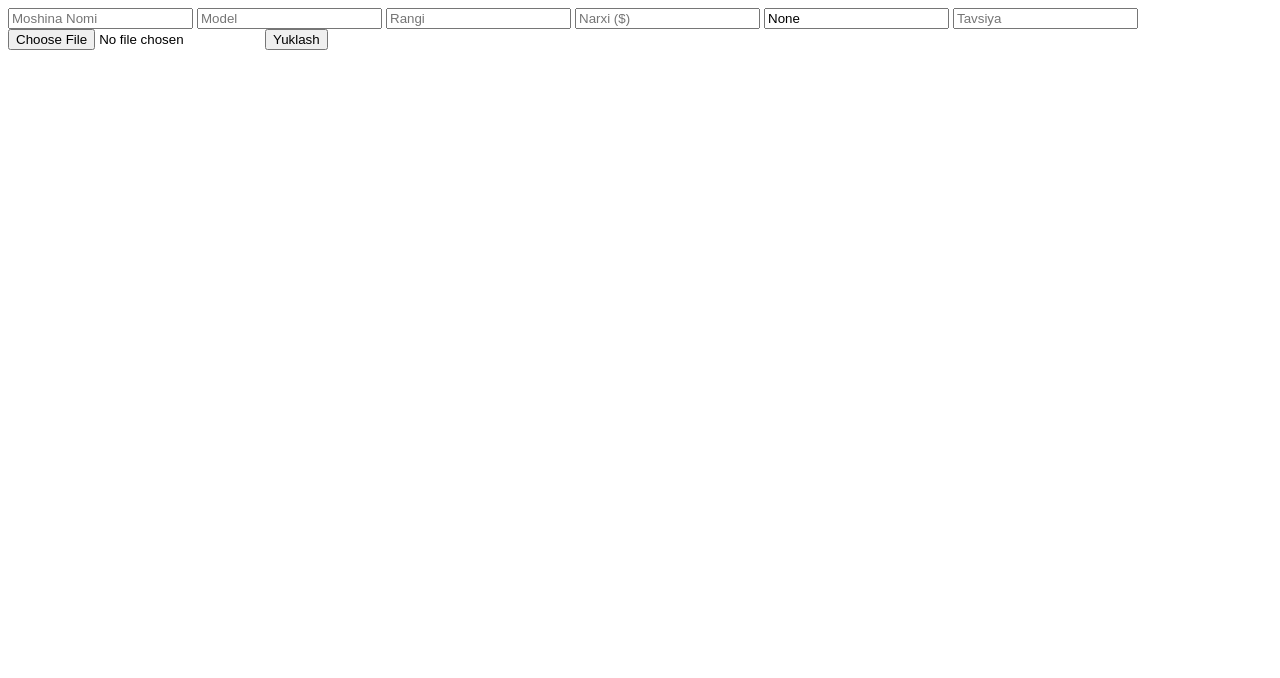
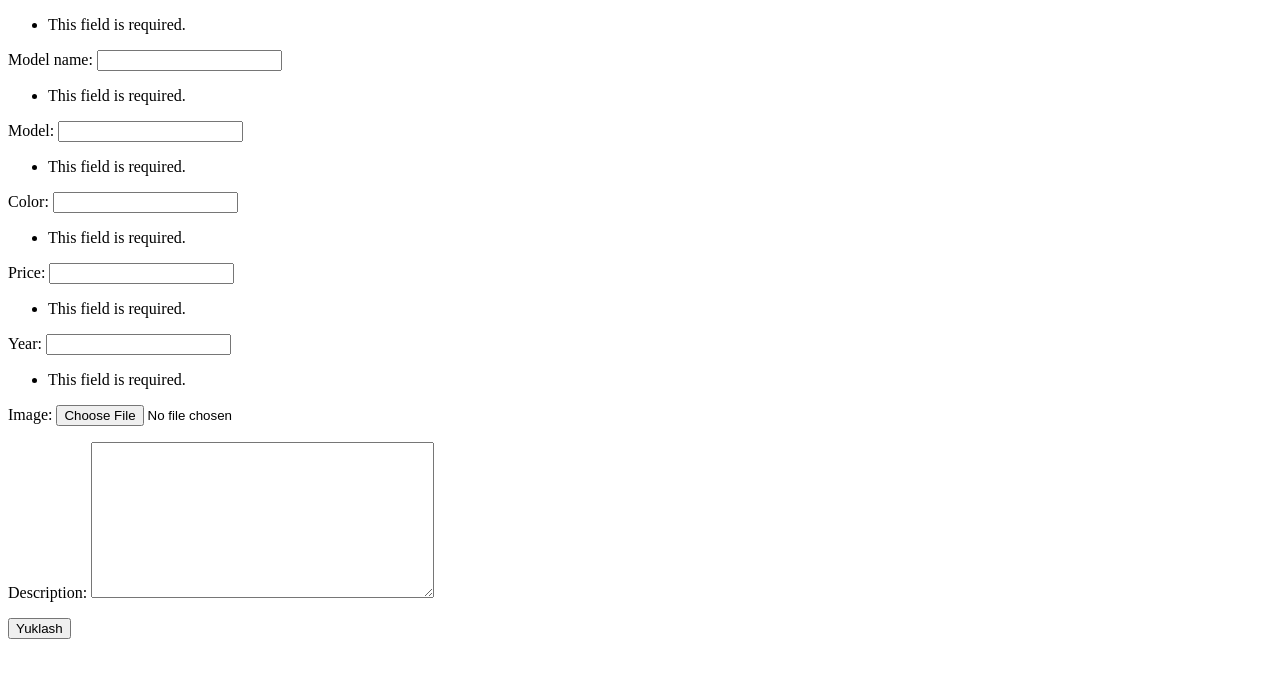
Before and after one commit to Dilmurod0930/Dars_5_Forma_Bilan_Ishlash, a Django app: page /moshina_add/ in a window 1280 px wide. Shown: the top 678 px of the page. Run offline with Django 5.2, Linux system fonts and the light colour scheme.

Commit message:
Forma  Ulandi

```diff
--- a/moshina/forms.py
+++ b/moshina/forms.py
@@ -1,5 +1,6 @@
 from  django import forms
 from  .models import Moshina
+
 
 
 class MoshinaForm(forms.ModelForm):
--- a/moshina/urls.py
+++ b/moshina/urls.py
@@ -1,10 +1,10 @@
 from  django.urls import path
-from  .views import main, moshina_lst, moshina_info, moshina_update, moshina_add, moshina_delete
+from  .views import main, moshina_lst, moshina_info, moshina_update_form, moshina_add_form, moshina_delete
 urlpatterns = [
     path('', main, name='main'),
     path('moshina/', moshina_lst, name='moshina_lst'),
     path('moshina/<int:id>/', moshina_info, name='moshina_info'),
-    path('moshina_update/<int:id>/', moshina_update, name='moshina_update'),
-    path('moshina_add/', moshina_add, name='moshina_add'),
+    path('moshina_update/<int:id>/', moshina_update_form, name='moshina_update'),
+    path('moshina_add/', moshina_add_form, name='moshina_add'),
     path('moshina_delete/<int:id>/', moshina_delete, name='moshina_delete'),
 ]
--- a/moshina/views.py
+++ b/moshina/views.py
@@ -1,5 +1,6 @@
 from django.shortcuts import render, redirect,  get_object_or_404
 from .models import Moshina
+from .forms import MoshinaForm
 
 """  model_name = models.CharField(max_length=100)  # Masalan: 'Gentra'
     model = models.CharField(max_length=100)  # Masalan: 'Chevrolet'
@@ -24,37 +25,58 @@ def  moshina_info(request , id):
     context = {'moshina': moshina}
     return render(request, 'moshina/moshina_info.html', context = context)
 
-def  moshina_update(request , id):
-    moshina = Moshina.objects.get(id = id)
-    if  request.method == 'POST':
-        moshina.model_name  = request.POST.get('model_name')
-        moshina.model = request.POST.get('model')
-        moshina.color = request.POST.get('color')
-        moshina.price = request.POST.get('price')
-        moshina.year = request.POST.get('year')
-        moshina.description = request.POST.get('description')
-        image = request.FILES.get('image')
-        if image:
-            moshina.image = image
-        moshina.save()
-        return redirect('moshina_info', id = id)
-    return render(request, 'moshina/moshina_update.html',  context={'moshina': 'moshina'})
 
 
+"""Yaratilgan  moshia  qo'shosh  uchun ishlatilgan.
+ Creatd  Moshina  Funksiyasi"""
 
-def  moshina_add(request):
-    moshina = Moshina()
-    if  request.method == 'POST':
-        moshina.model_name = request.POST['model_name']
-        moshina.model = request.POST['model']
-        moshina.color = request.POST.get('color')
-        moshina.price = request.POST.get('price')
-        moshina.year = request.POST.get('year')
-        moshina.description = request.POST.get('description')
-        moshina.image = request.FILES.get('image')
-        moshina.save()
+# def  moshina_add(request):
+#     moshina = Moshina()
+#     if  request.method == 'POST':
+#         moshina.model_name = request.POST['model_name']
+#         moshina.model = request.POST['model']
+#         moshina.color = request.POST.get('color')
+#         moshina.price = request.POST.get('price')
+#         moshina.year = request.POST.get('year')
+#         moshina.description = request.POST.get('description')
+#         moshina.image = request.FILES.get('image')
+#         moshina.save()
+#         return redirect('moshina_lst')
+#     return render(request, "moshina/moshina_add.html", context={'moshina': moshina})
+
+def  moshina_add_form(request):
+    form = MoshinaForm(request.POST, request.FILES)
+    if form.is_valid():
+        form.save()
         return redirect('moshina_lst')
-    return render(request, "moshina/moshina_add.html", context={'moshina': moshina})
+    return render(request, 'moshina/moshina_add.html', {'form': form})
+
+"""==================================================================================================="""
+
+# def  moshina_update(request , id):
+#     moshina = Moshina.objects.get(id = id)
+#     if  request.method == 'POST':
+#         moshina.model_name  = request.POST.get('model_name')
+#         moshina.model = request.POST.get('model')
+#         moshina.color = request.POST.get('color')
+#         moshina.price = request.POST.get('price')
+#         moshina.year = request.POST.get('year')
+#         moshina.description = request.POST.get('description')
+#         image = request.FILES.get('image')
+#         if image:
+#             moshina.image = image
+#         moshina.save()
+#         return redirect('moshina_info', id = id)
+#     return render(request, 'moshina/moshina_update.html',  context={'moshina': 'moshina'})
+
+
+def  moshina_update_form(request, id):
+    moshina = Moshina.objects.get(id = id)
+    form = MoshinaForm(request.POST, request.FILES, instance = moshina)
+    if form.is_valid():
+        form.save()
+        return redirect('moshina_lst')
+    return render(request, 'moshina/moshina_update.html', {'form': form})
 
 
 def moshina_delete(request , id):
--- a/templates/moshina/moshina_add.html
+++ b/templates/moshina/moshina_add.html
@@ -7,13 +7,7 @@
 <body>
 <form method="post"  enctype="multipart/form-data">
     {%  csrf_token %}
-    <input type="text" name="model_name" value="{{moshina.model_name}}"  placeholder="Moshina Nomi ">
-    <input type="text" name="model" value="{{moshina.model}}"  placeholder="Model">
-    <input type="text" name="color" value="{{moshina.color}}"  placeholder="Rangi ">
-    <input type="number" name="price" value="{{moshina.price}}"  placeholder="Narxi ($)">
-    <input type="text" name="year" value="{{moshina.year}}"  placeholder="Yili ">
-    <input type="text" name="description" value="{{moshina.description}}"  placeholder="Tavsiya ">
-    <input type="file" name="image" value="{{moshina.image}}">
+    {{form.as_p}}
     <button type="submit" >Yuklash </button>
 </form>
 </body>
--- a/templates/moshina/moshina_lst.html
+++ b/templates/moshina/moshina_lst.html
@@ -26,7 +26,7 @@
       <h1 class="text-2xl font-bold">AutoMarket</h1>
       <ul class="flex space-x-6 font-medium">
         <li><a href="/" class="hover:text-yellow-300">Asosiy</a></li>
-        <li><a href="/moshinalar/" class="hover:text-yellow-300">Moshinalar</a></li>
+        <li><a href="/" class="hover:text-yellow-300">Moshinalar</a></li>
       </ul>
     </div>
   </nav>
```
Also changed, not shown: templates/moshina/moshina_update.html (+4 -11 lines).
